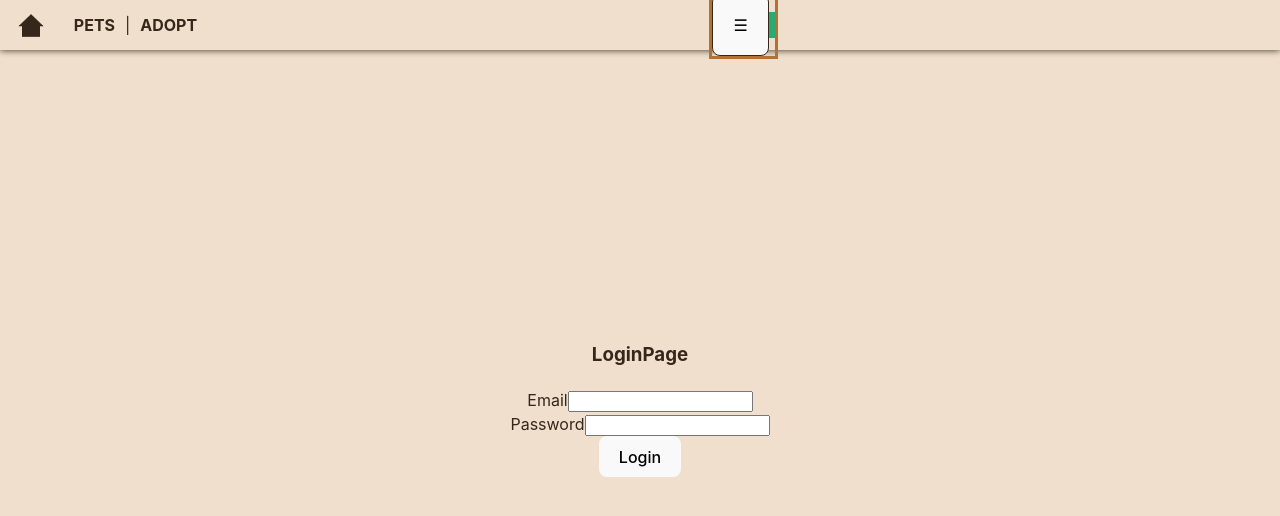
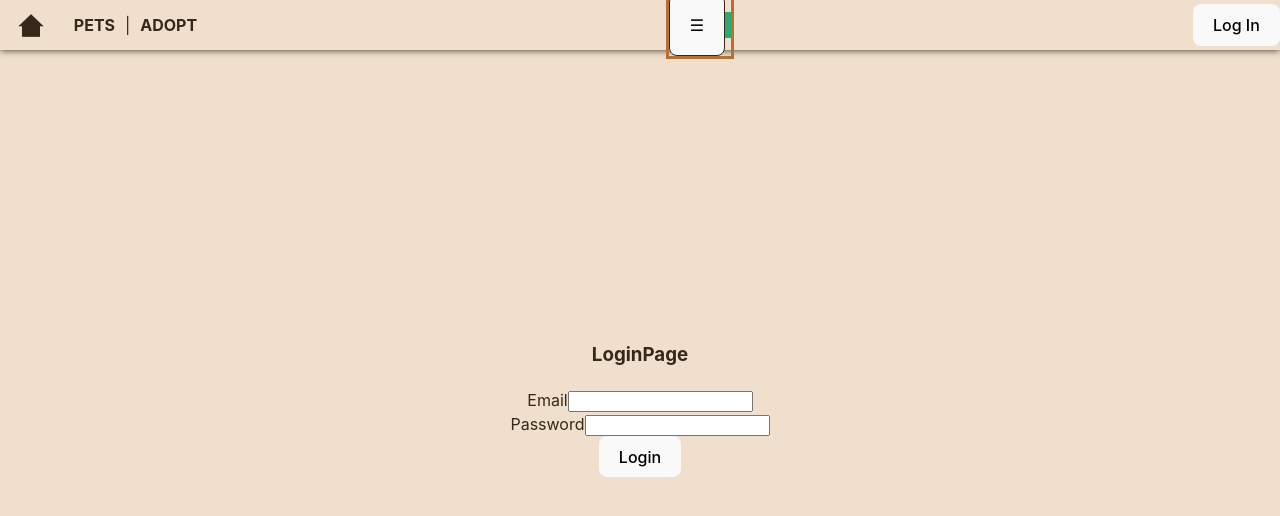
Before and after one commit to joaosilvapedro357/Frontend-Project-Module3-Pets, a React (Vite) app in the folder react-upet-app/: page /login in a window 1280 px wide. Shown: the top 516 px of the page. Built offline with nearby package versions, Linux system fonts and the light colour scheme.

Commit message:
logout working

```diff
--- a/react-upet-app/src/Components/Navbar.jsx
+++ b/react-upet-app/src/Components/Navbar.jsx
@@ -52,15 +52,12 @@ function Navbar({ toggleSidebar }) {
             </span>
           </div>
           <div className="logged-in-log-out-wrapper">
-            {isLoggedIn && (
+            {isLoggedIn?(
             <button className="log-out" onClick={logOutUser}>Log Out</button>
-            )}
-            {!isLoggedIn && location.pathname !== "/login" && location.pathname
-            !== "/signup" && (
-            <Link to ="/login">
-              <button className="log-in">Log In</button>
-            </Link>
-            )}
+            ): (<Link to ="/login">
+            <button className="log-in">Log In</button>
+          </Link>)
+            }
         </div>
       {/* <div>
         <Link to="/" className="user-img-link"><img className="user-png" src="/images/user.png"/></Link>
--- a/react-upet-app/src/Context/auth.context.jsx
+++ b/react-upet-app/src/Context/auth.context.jsx
@@ -28,7 +28,7 @@ function AuthProviderWrapper(props){
         // If the token exists in the localStorage
         if (storedToken){
         // We must send the JWT token in the request's "Authorization" Headers
-        axios.get(`${BACKEND_URL}/auth/verify`, {Authorization: `Bearer ${storedToken}`})
+        axios.get(`${BACKEND_URL}/auth/verify`, {headers: {Authorization: `Bearer ${storedToken}`}})
         .then((response)=>{
             // If the server verifies that JWT token is valid
             const user = response.data;
```
